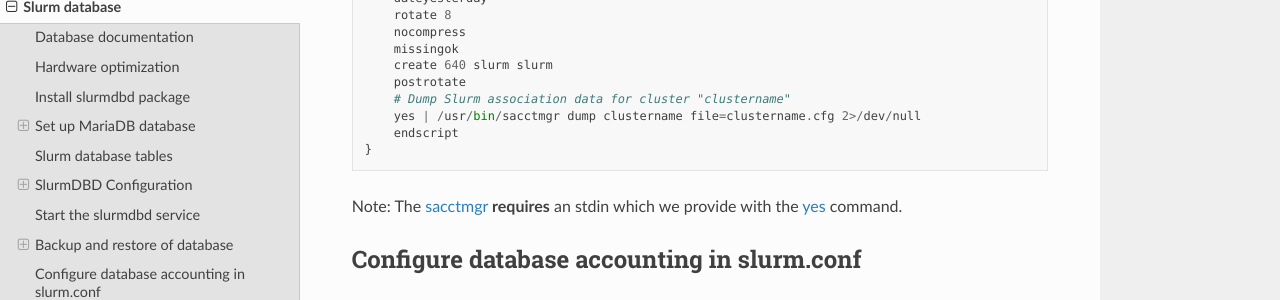
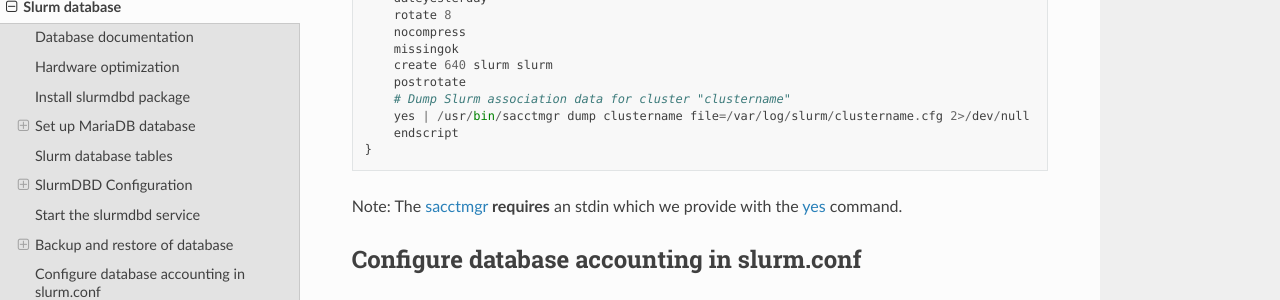
Before and after one commit to OleHolmNielsen/Niflheim_system, a Sphinx documentation site: the page built from docs/Slurm_database.rst, in a window 1280 px wide and 900 px high, scrolled down 15398 px. Shown: the part 151-451 px from the top of the window. Built offline with Sphinx 7.4.7 and the Read the Docs theme 3.1.0, drawn with Linux system fonts in a browser that asks for light colours.

Commit message:
File path added

```diff
--- a/docs/Slurm_database.rst
+++ b/docs/Slurm_database.rst
@@ -681,7 +681,7 @@ The best way to make such dumps regularly is using a logrotate_ script
       create 640 slurm slurm
       postrotate
       # Dump Slurm association data for cluster "clustername"
-      yes | /usr/bin/sacctmgr dump clustername file=clustername.cfg 2>/dev/null
+      yes | /usr/bin/sacctmgr dump clustername file=/var/log/slurm/clustername.cfg 2>/dev/null
       endscript
   }
 
```
